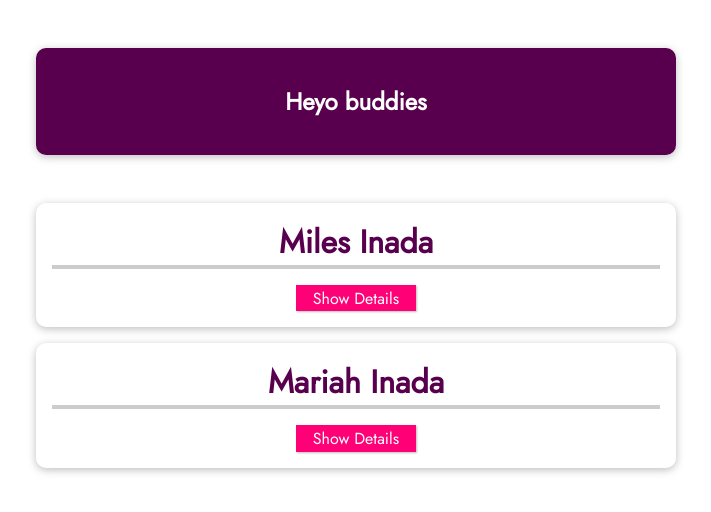
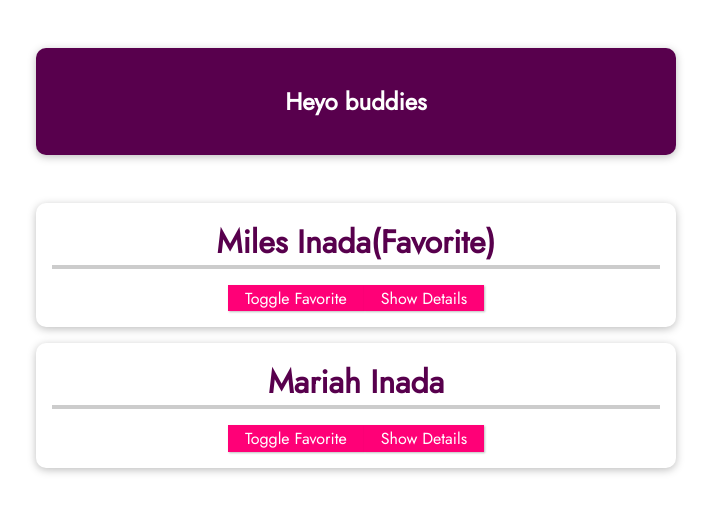
Before and after one commit to milesinada/first-vue-app, a Vue app: page / in a window 1280 px wide. Shown: the top 512 px of the page, without its empty margins (284-995 px from the left). Built offline with nearby package versions, Linux system fonts and the light colour scheme.

Commit message:
Mutate Props

```diff
--- a/src/App.vue
+++ b/src/App.vue
@@ -6,11 +6,13 @@
           name="Miles Inada"
           phone-number="8083469737"
           email-address="milesinada219@gmail.com"
+          is-favorite="1"
         ></friend-contact>
         <friend-contact
           name="Mariah Inada"
           phone-number="8083464953"
           email-address="mariahinada219@gmail.com"
+          is-favorite="0"
         ></friend-contact>
       </ul>
   </section>
--- a/src/components/FriendContact.vue
+++ b/src/components/FriendContact.vue
@@ -1,6 +1,7 @@
 <template>
     <li>
-        <h2>{{ name }}</h2>
+        <h2>{{ name }}{{ friendIsFavorite === '1' ? '(Favorite)' : ''}}</h2>
+        <button @click="toggleFavorite">Toggle Favorite</button>
         <button @click="toggleDetails">{{ detailsAreVisible ? 'Hide' : 'Show' }} Details</button>
         <ul v-if="detailsAreVisible">
             <li><strong>Phone:</strong>{{phoneNumber}}</li>
@@ -14,7 +15,8 @@
     props:[
         'name',
         'phoneNumber',
-        'emailAddress'
+        'emailAddress',
+        'isFavorite'
     ],
     data(){
         return{
@@ -25,6 +27,7 @@
                 phone: '8083469737',
                 email: 'milesinada219@gmail.com'
             },
+            friendIsFavorite : this.isFavorite,
         };
     },
     methods: {
@@ -32,6 +35,13 @@
             this.detailsAreVisible = !this.detailsAreVisible;
 
         },
+        toggleFavorite(){
+            if (this.friendIsFavorite ==='1'){
+                this.friendIsFavorite = '0';
+            } else {
+                this.friendIsFavorite = '1';
+            }
+        }
     }
 };
 </script>
```
